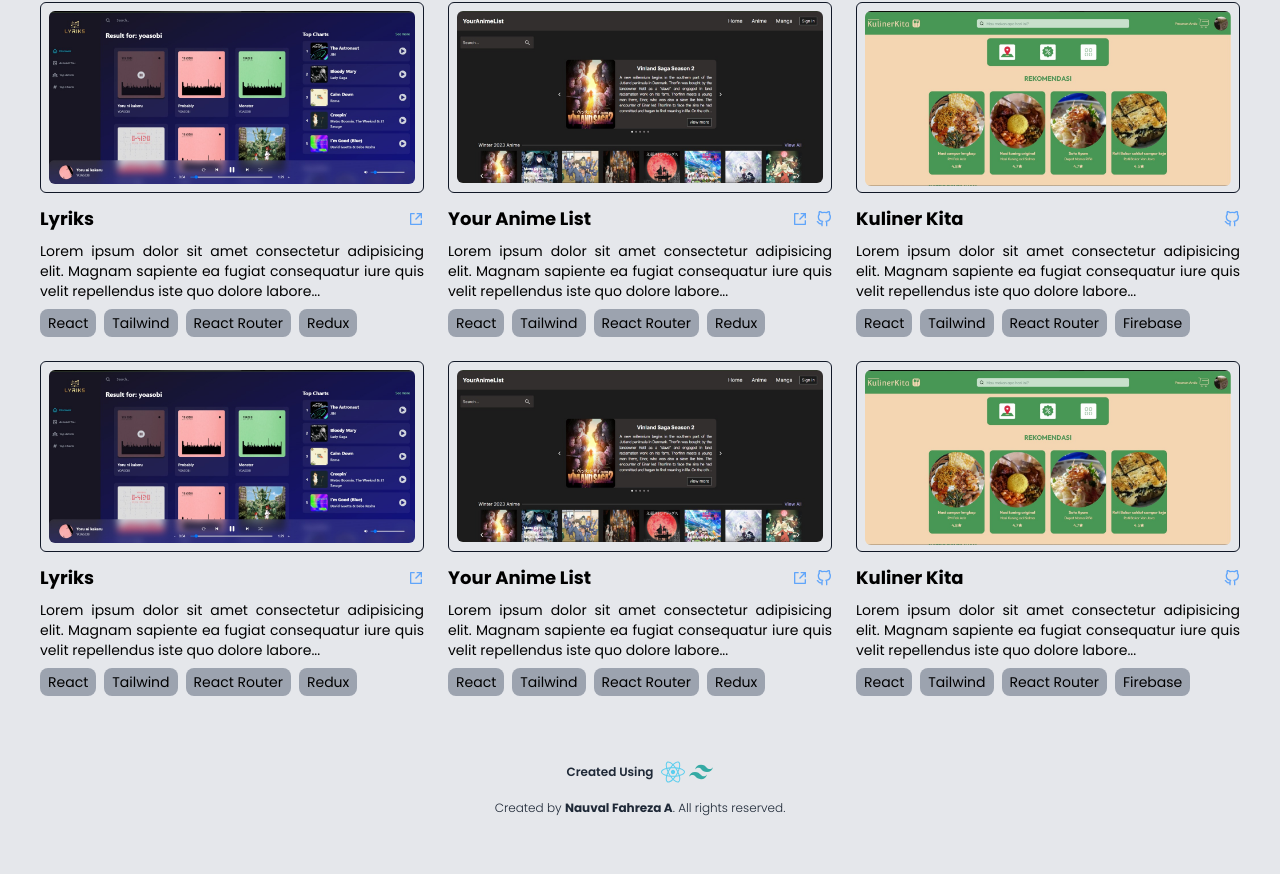
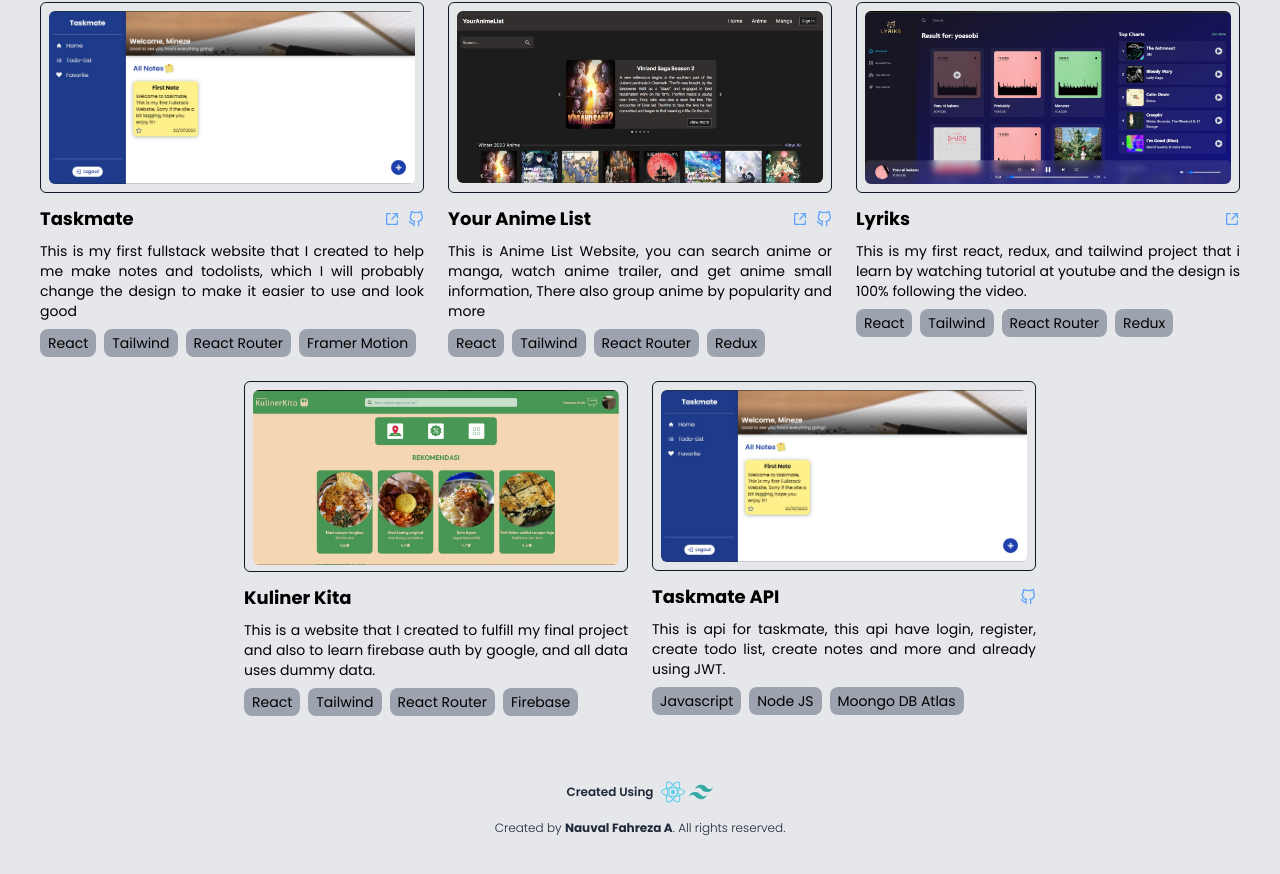
Before and after one commit to Minezee/Portofolio, a React (Vite) app: page /project in a window 1280 px wide. Shown: the part 452-1326 px from the top of the page. Built offline with nearby package versions, Linux system fonts and the light colour scheme.

Commit message:
add new project

```diff
--- a/src/assets/data/project.js
+++ b/src/assets/data/project.js
@@ -1,22 +1,23 @@
-import { kulinerKita, animeList, lyriks } from ".."
+import { kulinerKita, animeList, lyriks, taskmate } from ".."
 
 export const project = [
     {
-        name: "Lyriks",
-        img: lyriks,
-        desc: "Lorem ipsum dolor sit amet consectetur adipisicing elit. Magnam sapiente ea fugiat consequatur iure quis velit repellendus iste quo dolore labore...",
+        name: "Taskmate",
+        img: taskmate,
+        desc: "This is my first fullstack website that I created to help me make notes and todolists, which I will probably change the design to make it easier to use and look good",
         tech: [
             "React",
             "Tailwind",
             "React Router",
-            "Redux",
+            "Framer Motion",
         ],
-        web: "https://lyriksss.netlify.app/"
+        github: "https://github.com/Minezee/taskmate",
+        web: "https://taskmates.vercel.app/"
     },
     {
         name: "Your Anime List",
         img: animeList,
-        desc: "Lorem ipsum dolor sit amet consectetur adipisicing elit. Magnam sapiente ea fugiat consequatur iure quis velit repellendus iste quo dolore labore...",
+        desc: "This is Anime List Website, you can search anime or manga, watch anime trailer, and get anime small information, There also group anime by popularity and more",
         tech: [
             "React",
             "Tailwind",
@@ -27,21 +28,9 @@ export const project = [
         web: "https://your-anime-list.vercel.app/"
     },
     {
-        name: "Kuliner Kita",
-        img: kulinerKita,
-        desc: "Lorem ipsum dolor sit amet consectetur adipisicing elit. Magnam sapiente ea fugiat consequatur iure quis velit repellendus iste quo dolore labore...",
-        tech: [
-            "React",
-            "Tailwind",
-            "React Router",
-            "Firebase",
-        ],
-        github: "https://github.com/Minezee/",
-    },
-    {
         name: "Lyriks",
         img: lyriks,
-        desc: "Lorem ipsum dolor sit amet consectetur adipisicing elit. Magnam sapiente ea fugiat consequatur iure quis velit repellendus iste quo dolore labore...",
+        desc: "This is my first react, redux, and tailwind project that i learn by watching tutorial at youtube and the design is 100% following the video.",
         tech: [
             "React",
             "Tailwind",
@@ -51,28 +40,25 @@ export const project = [
         web: "https://lyriksss.netlify.app/"
     },
     {
-        name: "Your Anime List",
-        img: animeList,
-        desc: "Lorem ipsum dolor sit amet consectetur adipisicing elit. Magnam sapiente ea fugiat consequatur iure quis velit repellendus iste quo dolore labore...",
-        tech: [
-            "React",
-            "Tailwind",
-            "React Router",
-            "Redux",
-        ],
-        github: "https://github.com/Minezee/YourAnimeList",
-        web: "https://your-animee-lisstt.vercel.app"
-    },
-    {
         name: "Kuliner Kita",
         img: kulinerKita,
-        desc: "Lorem ipsum dolor sit amet consectetur adipisicing elit. Magnam sapiente ea fugiat consequatur iure quis velit repellendus iste quo dolore labore...",
+        desc: "This is a website that I created to fulfill my final project and also to learn firebase auth by google, and all data uses dummy data.",
         tech: [
             "React",
             "Tailwind",
             "React Router",
             "Firebase",
         ],
-        github: "https://github.com/Minezee/",
+    },
+    {
+        name: "Taskmate API",
+        img: taskmate,
+        desc: "This is api for taskmate, this api have login, register, create todo list, create notes and more and already using JWT.",
+        tech: [
+            "Javascript",
+            "Node JS",
+            "Moongo DB Atlas",
+        ],
+        github: "https://github.com/Minezee/taskmate-api",
     },
 ]
--- a/src/assets/index.js
+++ b/src/assets/index.js
@@ -11,6 +11,7 @@ import nodejs from './nodejs.png';
 import animeList from './animeList.png';
 import kulinerKita from './kulinerKita.png';
 import lyriks from './lyriks.png';
+import taskmate from './taskmate.png';
 
 export {
     css,
@@ -26,4 +27,5 @@ export {
     js,
     next,
     nodejs,
+    taskmate,
 }
```
Also changed, not shown: src/assets/taskmate.png (added).
